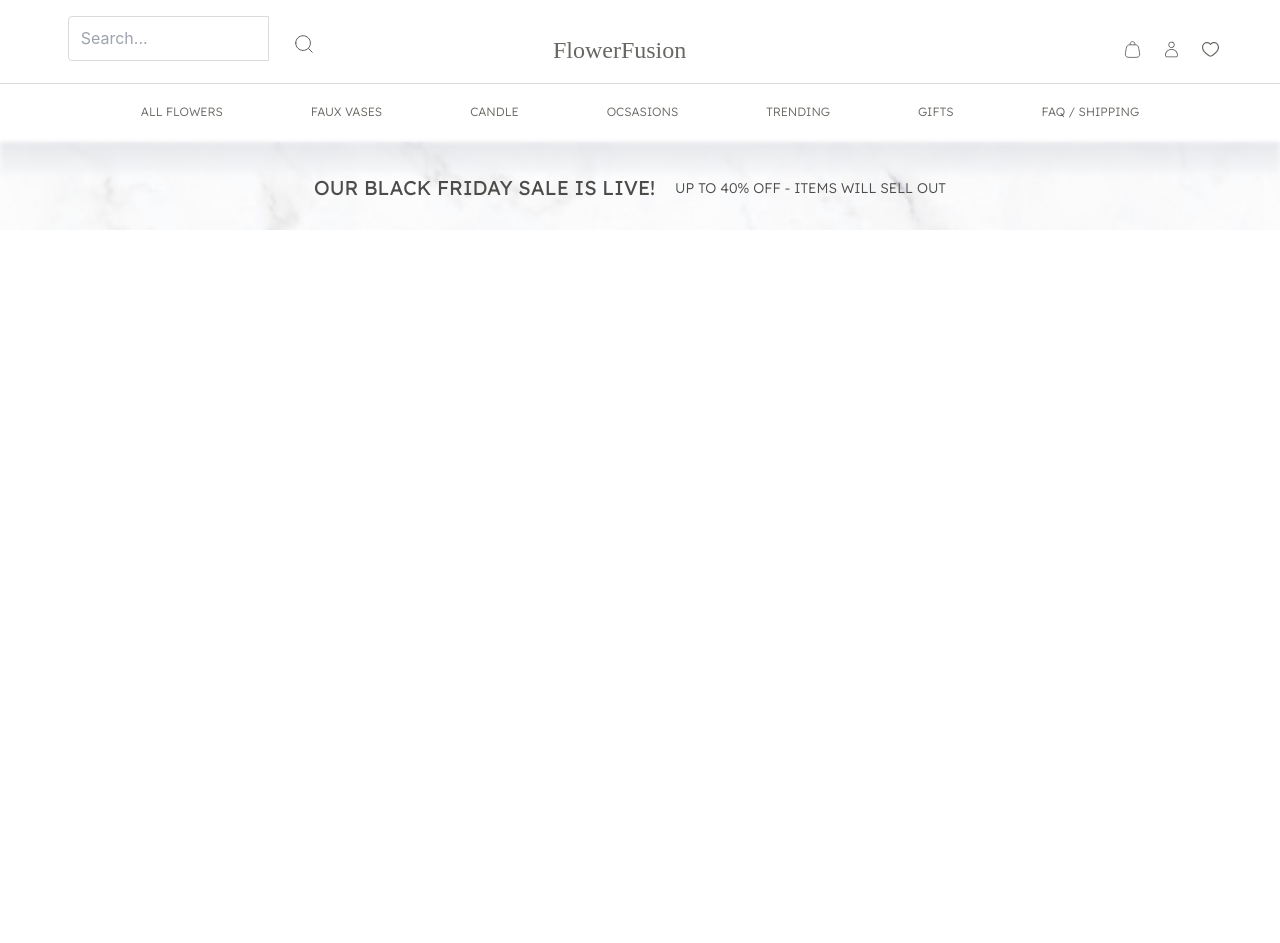
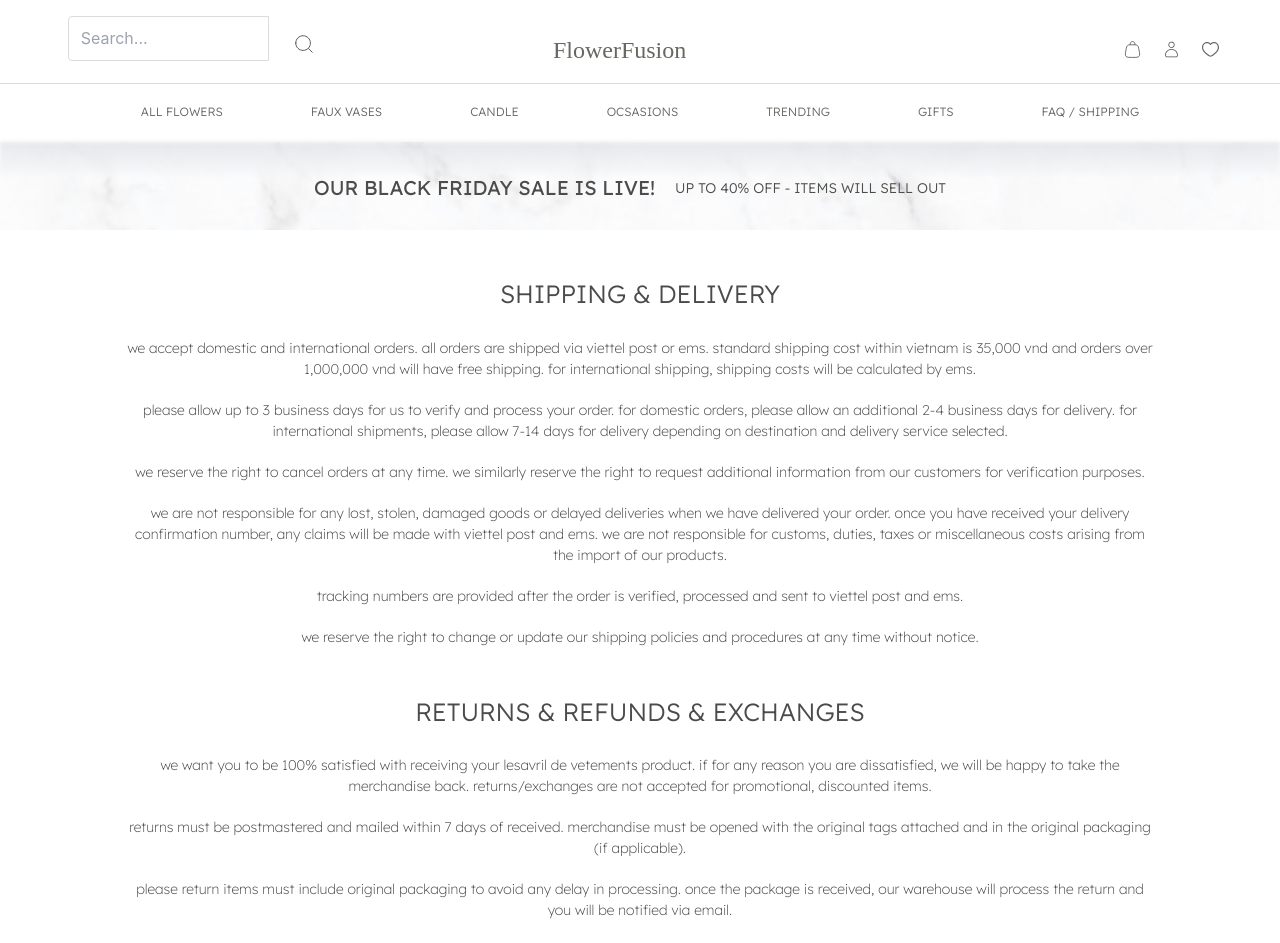
Before and after one commit to XuanThao03/FlowerFusion, a React (Create React App) app in the folder flowerfusion/: page /faq in a window 1280 px wide. Shown: the top 943 px of the page. Before the commit the page ends 800 px from the top, so only its background shows below. Built offline with nearby package versions, Linux system fonts and the light colour scheme; a web font is replaced by a local one.

Commit message:
dev : FAQ, fix home, status

```diff
--- a/flowerfusion/src/App.js
+++ b/flowerfusion/src/App.js
@@ -1,18 +1,19 @@
-import { Header } from "./components/header/Header";
-import { BrowserRouter as Router, Route, Routes } from "react-router-dom";
-import Home from "./views/home/home";
-import Banner from "./components/banner/banner";
-import Login from "./views/login/Login";
-import LoginInput from "./components/login/login";
-import CheckOut from "./views/checkout/checkout";
-import DetailFlower from "./views/detailflower/detailflower";
-import Signup from "./components/singup/singup";
-import Detail from "./views/detail/detail";
-import MyAccount from "./views/MyAccount/myAccount";
-import Flower from "./views/catalog/flower/flower";
-import Vase from "./views/catalog/vase/vase";
-import Occasion from "./views/catalog/occasion/occasion";
-import Candle from "./views/catalog/candle/candle";
+import {Header} from './components/header/Header';
+import {BrowserRouter as Router, Route, Routes} from 'react-router-dom';
+import Home from './views/home/home';
+import Banner from './components/banner/banner';
+import Login from './views/login/Login';
+import LoginInput from './components/login/login';
+import CheckOut from './views/checkout/checkout';
+import DetailFlower from './views/detailflower/detailflower';
+import Signup from './components/singup/singup';
+import Detail from './views/detail/detail';
+import MyAccount from './views/MyAccount/myAccount';
+import Flower from './views/catalog/flower/flower';
+import Vase from './views/catalog/vase/vase';
+import Occasion from './views/catalog/occasion/occasion';
+import Candle from './views/catalog/candle/candle';
+import FAQ from './views/faq/faq';
 
 export default function App() {
   return (
@@ -36,6 +37,7 @@ export default function App() {
           />
           <Route path="/signup" exact={true} element={<Signup />} />
           <Route path="/myaccount" exact={true} element={<MyAccount />} />
+          <Route path="/faq" exact={true} element={<FAQ />} />
         </Routes>
       </Router>
     </>
--- a/flowerfusion/src/views/MyAccount/YourOrder/yourOrder.module.scss
+++ b/flowerfusion/src/views/MyAccount/YourOrder/yourOrder.module.scss
@@ -1,5 +1,5 @@
 .txtTitle {
-  @apply w-full font-Lexend font-medium text-xl text-quartz py-5;
+  @apply w-full font-Lexend font-normal text-xl text-quartz py-5;
 }
 .mainContainer {
   @apply p-14 rounded-lg;
@@ -14,20 +14,20 @@
   @apply rounded-lg w-full bg-black text-white font-medium font-Lexend text-xs;
 }
 .txtHeader {
-  @apply px-8 py-5 text-center;
+  @apply font-Lexend px-8 py-5 text-center;
 }
 .txtRow {
-  @apply content-center text-center justify-center items-center;
+  @apply font-Lexend font-light content-center text-center justify-center items-center;
 }
 .txtRowCompleted {
-  @apply w-2/3 font-Lexend font-normal text-xs text-center  bg-green-100 text-green-500 py-2  rounded-xl;
+  @apply w-2/3 font-Lexend font-normal text-[9px] text-center  bg-green-default w-[61px] rounded-[30px] justify-center items-center flex text-green-text h-[22px] py-2;
 }
 .txtRowShipping {
-  @apply w-2/3 font-Lexend font-normal text-xs  text-center justify-center bg-yellow-100 text-yellow-500 py-2  rounded-xl;
+  @apply w-2/3 font-Lexend font-normal text-[9px] text-center  bg-bg-shipping w-[61px] rounded-[30px] justify-center items-center flex text-txt-shipping h-[22px] py-2;
 }
 .txtRowProcessing {
-  @apply w-2/3 font-Lexend font-normal text-xs  text-center justify-center bg-blue-100 text-blue-500 py-2  rounded-xl;
+  @apply w-2/3 font-Lexend font-normal text-[9px] text-center  bg-bg-process w-[61px] rounded-[30px] justify-center items-center flex text-txt-process h-[22px] py-2;
 }
 .txtRowCancel {
-  @apply w-2/3 font-Lexend font-normal text-xs  text-center justify-center bg-red-100 text-red-500 py-2  rounded-xl;
+  @apply w-2/3 font-Lexend font-normal text-[9px] text-center  bg-bg-cancle w-[61px] rounded-[30px] justify-center items-center flex text-txt-cancle h-[22px] py-2;
 }
--- /dev/null
+++ b/flowerfusion/src/views/faq/faq.js
@@ -0,0 +1,71 @@
+import React from 'react';
+function FAQ() {
+  return (
+    <div className="pl-[120px] pr-[120px] pb-[120px]">
+      <h1 className="text-center text-[25px] font-[Lexend] font-light text-main-color mt-[45px] ">
+        SHIPPING & DELIVERY
+      </h1>
+      <p className=" text-center lowercase text-[14px] font-[Lexend] font-thin mx-[4px] text-main-color mt-[25px]">
+        WE ACCEPT DOMESTIC AND INTERNATIONAL ORDERS. ALL ORDERS ARE SHIPPED VIA
+        VIETTEL POST OR EMS. STANDARD SHIPPING COST WITHIN VIETNAM IS 35,000 VND
+        AND ORDERS OVER 1,000,000 VND WILL HAVE FREE SHIPPING. FOR INTERNATIONAL
+        SHIPPING, SHIPPING COSTS WILL BE CALCULATED BY EMS.
+      </p>
+      <p className=" text-center lowercase text-[14px] font-[Lexend] font-thin mx-[4px] text-main-color mt-[20px]">
+        PLEASE ALLOW UP TO 3 BUSINESS DAYS FOR US TO VERIFY AND PROCESS YOUR
+        ORDER. FOR DOMESTIC ORDERS, PLEASE ALLOW AN ADDITIONAL 2-4 BUSINESS DAYS
+        FOR DELIVERY. FOR INTERNATIONAL SHIPMENTS, PLEASE ALLOW 7-14 DAYS FOR
+        DELIVERY DEPENDING ON DESTINATION AND DELIVERY SERVICE SELECTED.
+      </p>
+      <p className=" text-center lowercase text-[14px] font-[Lexend] font-thin mx-[4px] text-main-color mt-[20px]">
+        WE RESERVE THE RIGHT TO CANCEL ORDERS AT ANY TIME. WE SIMILARLY RESERVE
+        THE RIGHT TO REQUEST ADDITIONAL INFORMATION FROM OUR CUSTOMERS FOR
+        VERIFICATION PURPOSES.
+      </p>
+      <p className=" text-center lowercase text-[14px] font-[Lexend] font-thin mx-[4px] text-main-color mt-[20px]">
+        WE ARE NOT RESPONSIBLE FOR ANY LOST, STOLEN, DAMAGED GOODS OR DELAYED
+        DELIVERIES WHEN WE HAVE DELIVERED YOUR ORDER. ONCE YOU HAVE RECEIVED
+        YOUR DELIVERY CONFIRMATION NUMBER, ANY CLAIMS WILL BE MADE WITH VIETTEL
+        POST AND EMS. WE ARE NOT RESPONSIBLE FOR CUSTOMS, DUTIES, TAXES OR
+        MISCELLANEOUS COSTS ARISING FROM THE IMPORT OF OUR PRODUCTS.
+      </p>
+      <p className=" text-center lowercase text-[14px] font-[Lexend] font-thin mx-[4px] text-main-color mt-[20px]">
+        TRACKING NUMBERS ARE PROVIDED AFTER THE ORDER IS VERIFIED, PROCESSED AND
+        SENT TO VIETTEL POST AND EMS.
+      </p>
+      <p className=" text-center lowercase text-[14px] font-[Lexend] font-thin mx-[4px] text-main-color mt-[20px]">
+        WE RESERVE THE RIGHT TO CHANGE OR UPDATE OUR SHIPPING POLICIES AND
+        PROCEDURES AT ANY TIME WITHOUT NOTICE.
+      </p>
+      <h1 className="text-center text-[25px] font-[Lexend] font-light text-main-color mt-[45px] ">
+        RETURNS & REFUNDS & EXCHANGES
+      </h1>
+      <p className=" text-center lowercase text-[14px] font-[Lexend] font-thin mx-[4px] text-main-color mt-[25px]">
+        WE WANT YOU TO BE 100% SATISFIED WITH RECEIVING YOUR LESAVRIL DE
+        VETEMENTS PRODUCT. IF FOR ANY REASON YOU ARE DISSATISFIED, WE WILL BE
+        HAPPY TO TAKE THE MERCHANDISE BACK. RETURNS/EXCHANGES ARE NOT ACCEPTED
+        FOR PROMOTIONAL, DISCOUNTED ITEMS.
+      </p>
+      <p className=" text-center lowercase text-[14px] font-[Lexend] font-thin mx-[4px] text-main-color mt-[20px]">
+        RETURNS MUST BE POSTMASTERED AND MAILED WITHIN 7 DAYS OF RECEIVED.
+        MERCHANDISE MUST BE OPENED WITH THE ORIGINAL TAGS ATTACHED AND IN THE
+        ORIGINAL PACKAGING (IF APPLICABLE).
+      </p>
+      <p className=" text-center lowercase text-[14px] font-[Lexend] font-thin mx-[4px] text-main-color mt-[20px]">
+        PLEASE RETURN ITEMS MUST INCLUDE ORIGINAL PACKAGING TO AVOID ANY DELAY
+        IN PROCESSING. ONCE THE PACKAGE IS RECEIVED, OUR WAREHOUSE WILL PROCESS
+        THE RETURN AND YOU WILL BE NOTIFIED VIA EMAIL.
+      </p>
+      <p className=" text-center lowercase text-[14px] font-[Lexend] font-thin mx-[4px] text-main-color mt-[20px]">
+        WE RESERVE THE RIGHT TO CORRECT, UPDATE OR CHANGE OUR RETURNS // REFUNDS
+        // EXCHANGES POLICY AT ANY TIME WITHOUT NOTICE.
+      </p>
+      <p className=" text-center lowercase text-[14px] font-[Lexend] font-thin mx-[4px] text-main-color mt-[20px]">
+        PLEASE VISIT VN.LESAVRILDEVETEMENTS.COM TO PROCESS RETURN ORDERS. PLEASE
+        SEND RETURNS OR EXCHANGE ORDERS TO our ADDRESS.
+      </p>
+    </div>
+  );
+}
+
+export default FAQ;
--- a/flowerfusion/tailwind.config.js
+++ b/flowerfusion/tailwind.config.js
@@ -27,6 +27,12 @@ module.exports = {
         'green-default': '#EBFAED',
         'green-text': '#0CE622',
         'dark-charcoal': '#323232',
+        'bg-shipping': '#FEF7E6',
+        'txt-shipping': '#FFC226',
+        'bg-cancle': '#FDE2E2',
+        'txt-cancle': '#EC2828',
+        'bg-process': '#E1EAFC',
+        'txt-process': '#2847EC',
       },
       fontFamily: {
         Ephesis: ['Ephesis'],
```
Also changed, not shown: flowerfusion/src/components/header/Header.js (+15 -18 lines), flowerfusion/src/views/MyAccount/myAccount.js (+13 -14 lines).
